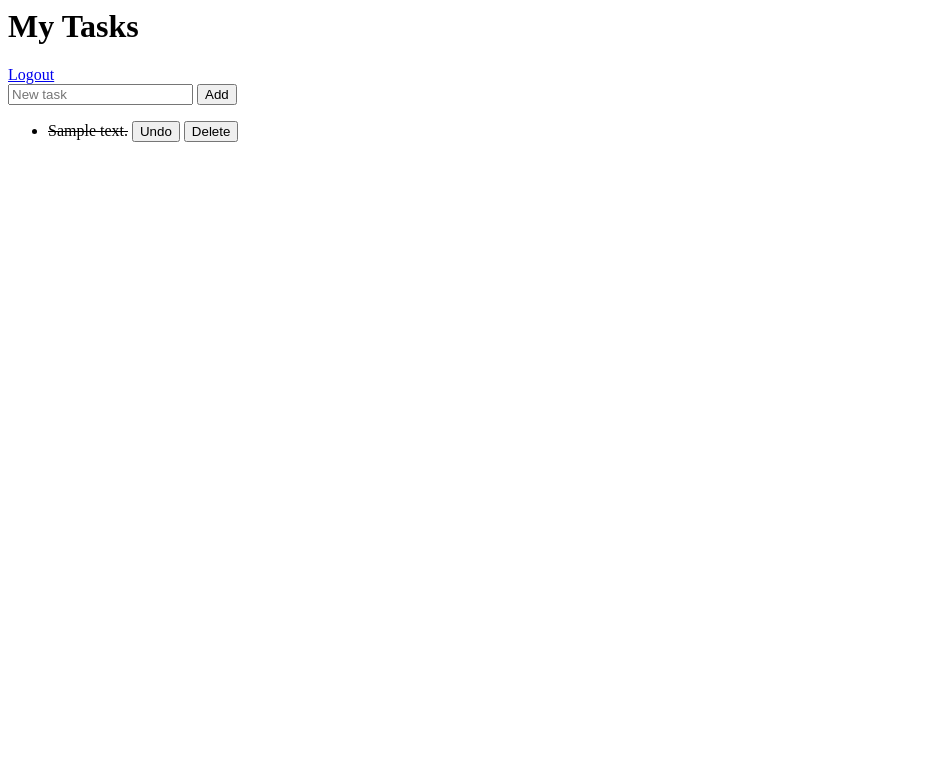
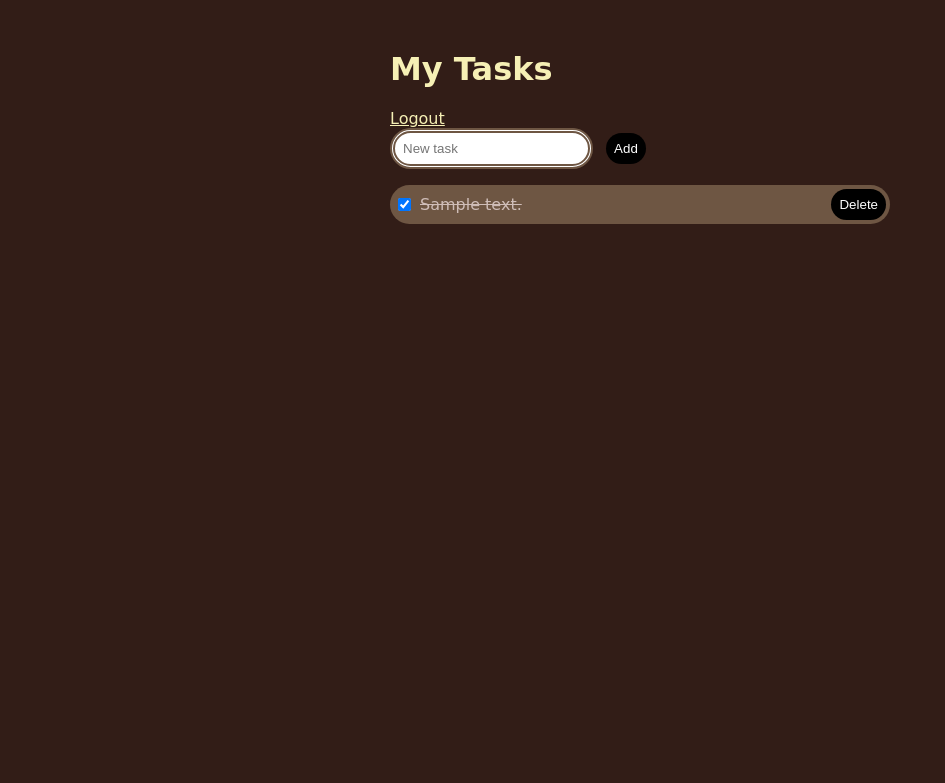
Before and after one commit to wadoodmazher/task-tracker, a Flask app: page / in a window 1280 px wide. Shown: the top 783 px of the page, without its empty margins (0-945 px from the left). Run offline with Flask 3, Linux system fonts and the light colour scheme; a user stored in the database is signed in; tables that the repository leaves empty hold one stand-in row (values such as "Sample post").

Commit message:
Add styling and checkbox-based task completion UI

```diff
--- /dev/null
+++ b/static/style.css
@@ -0,0 +1,60 @@
+body {
+    font-family: Papyrus, cursive, fantasy, serif;
+    max-width: 500px;
+    margin: 50px auto;
+    background-color: #321d17;
+    color: #cfbdb8;
+}
+
+h1 {
+    color: #f6f0b5;
+}
+
+form {
+    margin-bottom: 0px;
+}
+
+input {
+    padding: 8px;
+    margin-right: 8px;
+    border: 5px double #6e5643;
+    border-radius: 64px;
+}
+
+button {
+    padding: 8px 8px;
+    background-color: #000000;
+    color: white;
+    border: none;
+    border-radius: 32px;
+    cursor: pointer;
+}
+
+button:hover {
+    background-color: #760808;
+}
+
+ul {
+    list-style: none;
+    padding: 0;
+}
+
+li {
+    background-color: #6e5643;
+    padding: 4px;
+    margin-bottom: 8px;
+    border-radius: 128px;
+    display: flex;
+    justify-content: space-between;
+    align-items: center;
+}
+
+.task-left {
+    display: flex;
+    align-items: center;
+    gap: 1px;
+}
+
+a {
+    color: #f6f0b5;
+}
--- a/templates/index.html
+++ b/templates/index.html
@@ -1,3 +1,7 @@
+<head>
+    <link rel="stylesheet" href="{{ url_for('static', filename='style.css') }}">
+</head>
+
 <h1>My Tasks</h1>
 
 <a href="/logout">Logout</a>
@@ -11,16 +15,17 @@
 <ul>
     {% for task in tasks %}
         <li>
+            <div class="task-left">
+                <form action="/complete/{{ task.id }}" method="POST" style="display:inline;">
+                    <input type="checkbox" onchange="this.form.submit()" {% if task.done %}checked{% endif %}>
+                </form>
 
-            {% if task.done %}
-                <s>{{ task.content }}</s>
-            {% else %}
-                {{ task.content }}
-            {% endif %}
-
-            <form action="/complete/{{ task.id }}" method="POST" style="display:inline;">
-                <button type="submit">{% if task.done %}Undo{% else %}Complete{% endif %}</button>
-            </form>
+                {% if task.done %}
+                    <s>{{ task.content }}</s>
+                {% else %}
+                    {{ task.content }}
+                {% endif %}
+            </div>
 
             <form action="/delete/{{ task.id }}", method="POST", style="display:inline;">
                 <button type="submit">Delete</button>
--- a/templates/login.html
+++ b/templates/login.html
@@ -1,3 +1,7 @@
+<head>
+    <link rel="stylesheet" href="{{ url_for('static', filename='style.css') }}">
+</head>
+
 <h1>Login</h1>
 
 <form action="/login" method="POST">
@@ -5,3 +9,5 @@
     <input type="password" name="password" placeholder="Password">
     <button type="submit">Login</button>
 </form>
+
+<p>Don't have an account? Click <a href="/signup">here</a> to sign up</p>
--- a/templates/signup.html
+++ b/templates/signup.html
@@ -1,3 +1,7 @@
+<head>
+    <link rel="stylesheet" href="{{ url_for('static', filename='style.css') }}">
+</head>
+
 <h1>Sign Up</h1>
 
 <form action="/signup" method="POST">
@@ -5,3 +9,5 @@
     <input type="text" name="password" placeholder="Passowrd">
     <button type="submit">Sign Up</button>
 </form>
+
+<p>Already have an account? Click <a href="/login">here</a> to log in</p>
```
